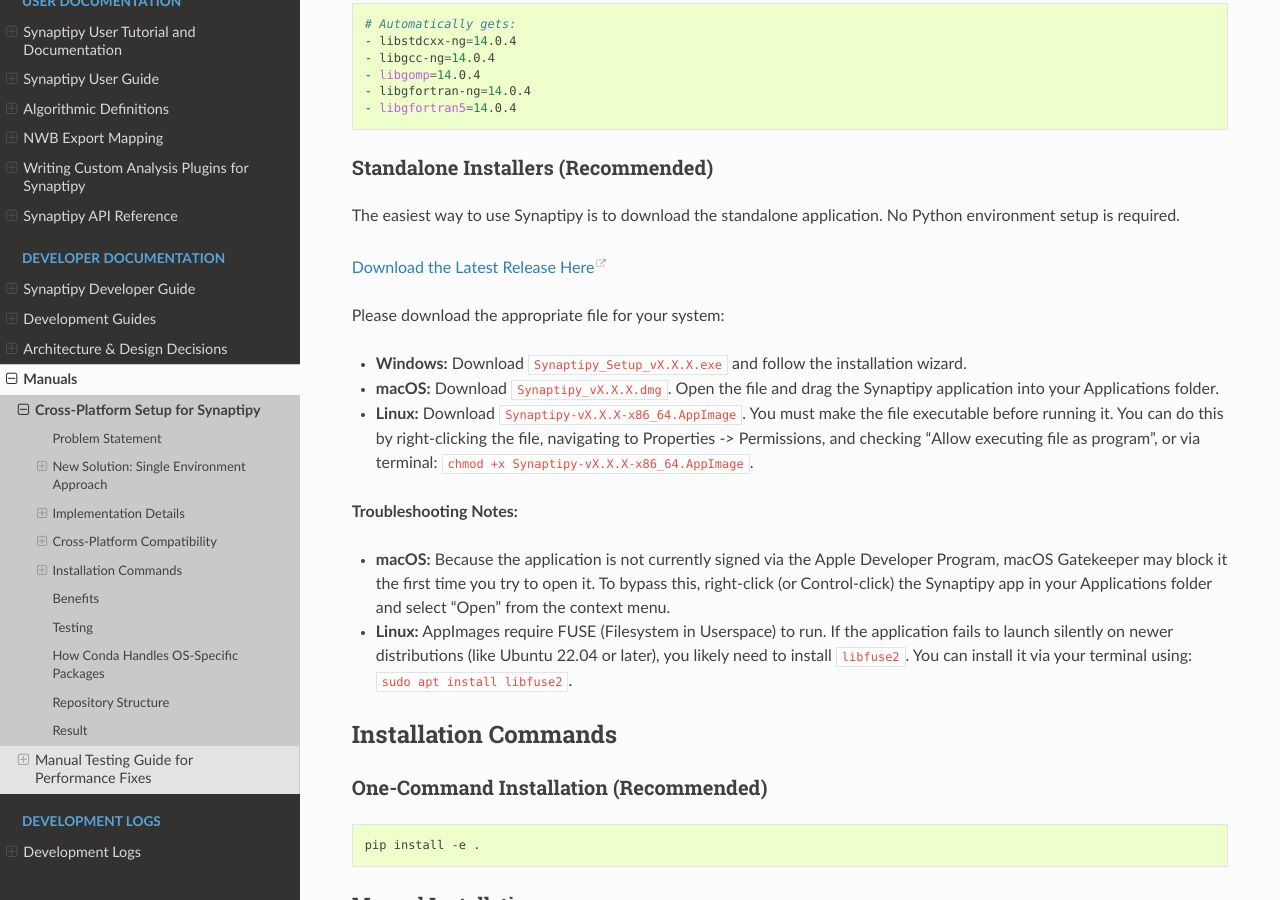
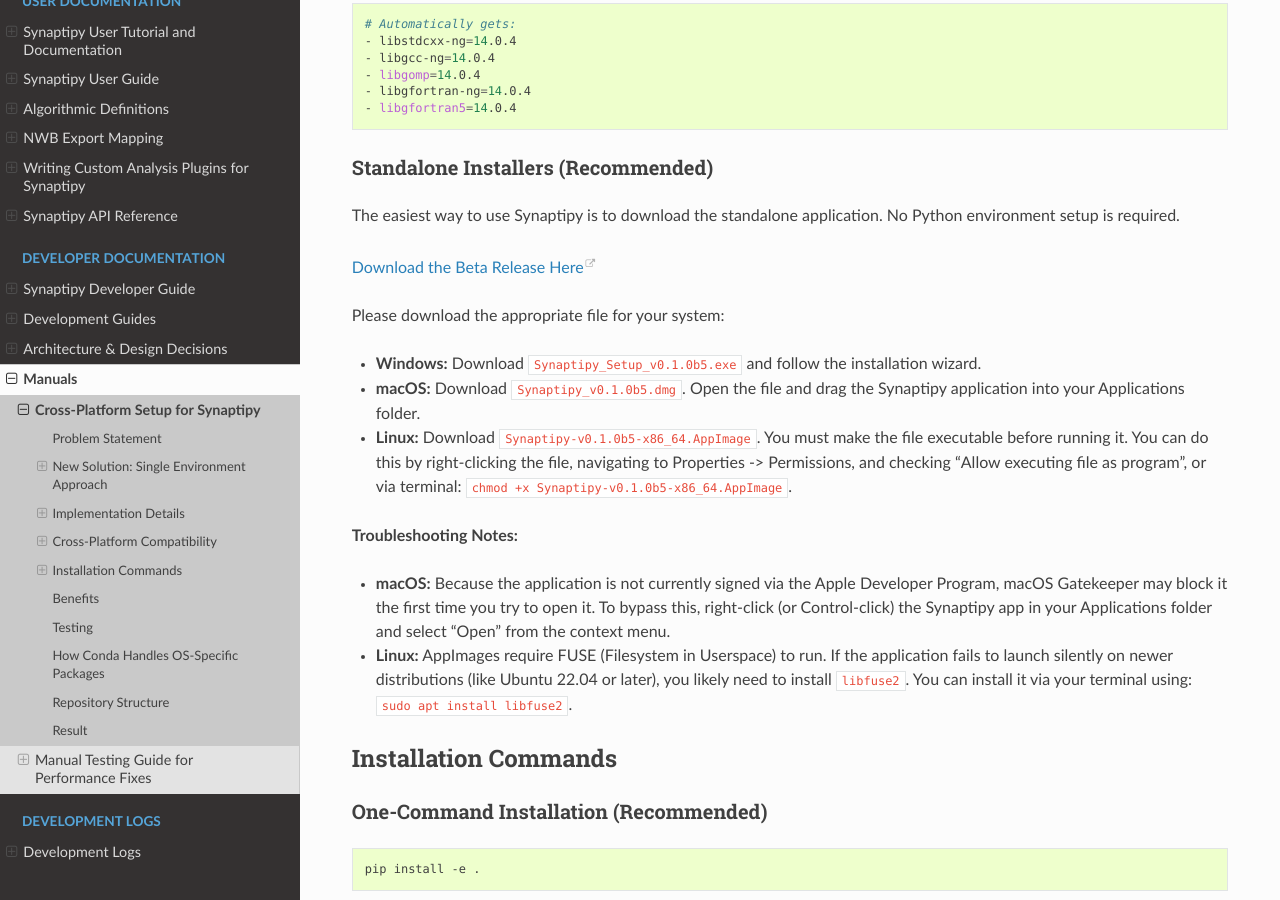
Before and after one commit to anzalks/synaptipy, a Sphinx documentation site: the page built from docs/manuals/CROSS_PLATFORM_SETUP.md, in a window 1280 px wide and 900 px high, scrolled down 1894 px. Built offline with Sphinx 7.4.7 and the Read the Docs theme 3.1.0, drawn with Linux system fonts in a browser that asks for light colours.

Commit message:
Bump version to 0.1.0b5 and fix documentation links

```diff
--- a/docs/conf.py
+++ b/docs/conf.py
@@ -56,10 +56,10 @@
 try:
     from Synaptipy import __version__ as _version  # noqa: E402
     release = _version
-    version = ".".join(_version.split(".")[:2])
+    version = _version
 except Exception:
-    version = "0.1"
-    release = "0.1.0b1"
+    version = "0.1.0b5"
+    release = "0.1.0b5"
 
 # ---------------------------------------------------------------------------
 # General configuration
--- a/docs/manuals/CROSS_PLATFORM_SETUP.md
+++ b/docs/manuals/CROSS_PLATFORM_SETUP.md
@@ -83,13 +83,13 @@
 
 The easiest way to use Synaptipy is to download the standalone application. No Python environment setup is required.
 
-[Download the Latest Release Here](https://github.com/OWNER/Synaptipy/releases/latest)
+[Download the Beta Release Here](https://github.com/anzalks/Synaptipy/releases)
 
 Please download the appropriate file for your system:
 
-* **Windows:** Download `Synaptipy_Setup_vX.X.X.exe` and follow the installation wizard.
-* **macOS:** Download `Synaptipy_vX.X.X.dmg`. Open the file and drag the Synaptipy application into your Applications folder.
-* **Linux:** Download `Synaptipy-vX.X.X-x86_64.AppImage`. You must make the file executable before running it. You can do this by right-clicking the file, navigating to Properties -> Permissions, and checking "Allow executing file as program", or via terminal: `chmod +x Synaptipy-vX.X.X-x86_64.AppImage`.
+* **Windows:** Download `Synaptipy_Setup_v0.1.0b5.exe` and follow the installation wizard.
+* **macOS:** Download `Synaptipy_v0.1.0b5.dmg`. Open the file and drag the Synaptipy application into your Applications folder.
+* **Linux:** Download `Synaptipy-v0.1.0b5-x86_64.AppImage`. You must make the file executable before running it. You can do this by right-clicking the file, navigating to Properties -> Permissions, and checking "Allow executing file as program", or via terminal: `chmod +x Synaptipy-v0.1.0b5-x86_64.AppImage`.
 
 **Troubleshooting Notes:**
 * **macOS:** Because the application is not currently signed via the Apple Developer Program, macOS Gatekeeper may block it the first time you try to open it. To bypass this, right-click (or Control-click) the Synaptipy app in your Applications folder and select "Open" from the context menu.
--- a/pyproject.toml
+++ b/pyproject.toml
@@ -4,7 +4,7 @@
 
 [project]
 name = "Synaptipy"
-version = "0.1.0b1"
+version = "0.1.0b5"
 description = "Electrophysiology Visualization Suite"
 authors = [
     {name = "Anzal K Shahul", email = "anzal.ks@gmail.com"}
--- a/src/Synaptipy/__init__.py
+++ b/src/Synaptipy/__init__.py
@@ -7,7 +7,7 @@
 """
 
 # PEP 396 style version marker
-__version__ = "0.1.0b1"
+__version__ = "0.1.0b5"
 __author__ = "Anzal K Shahul"
 __email__ = "anzal.ks@gmail.com"
 __license__ = "AGPL-3.0-or-later"
```
Also changed, not shown: CHANGELOG.md (+7 -0 lines), README.md (+4 -4 lines), 1 other file.
